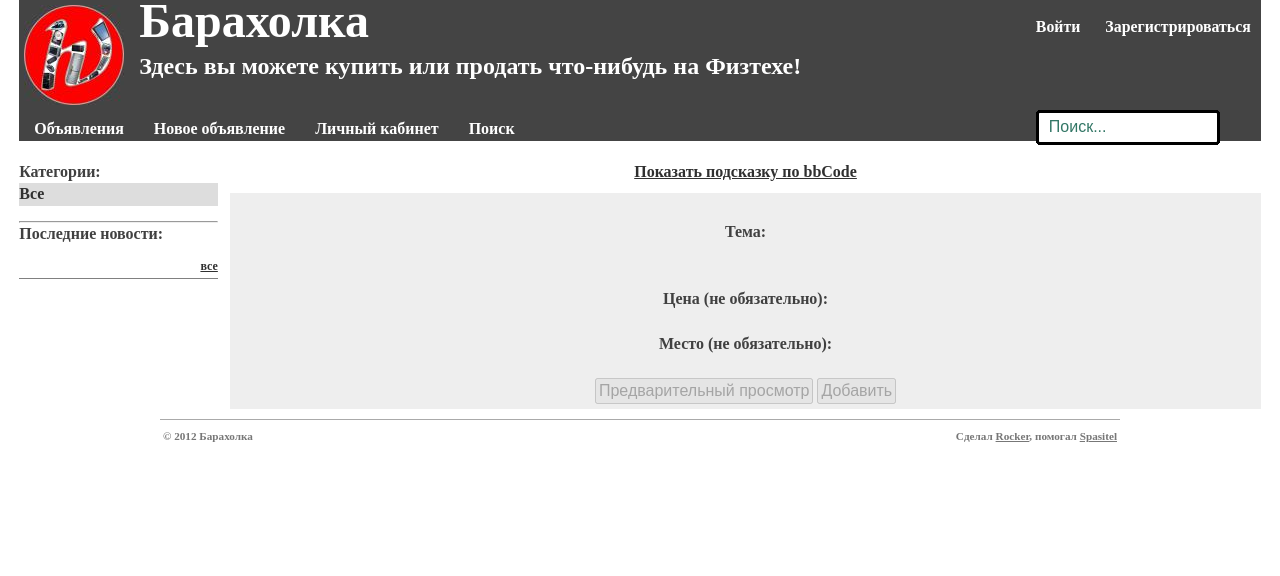
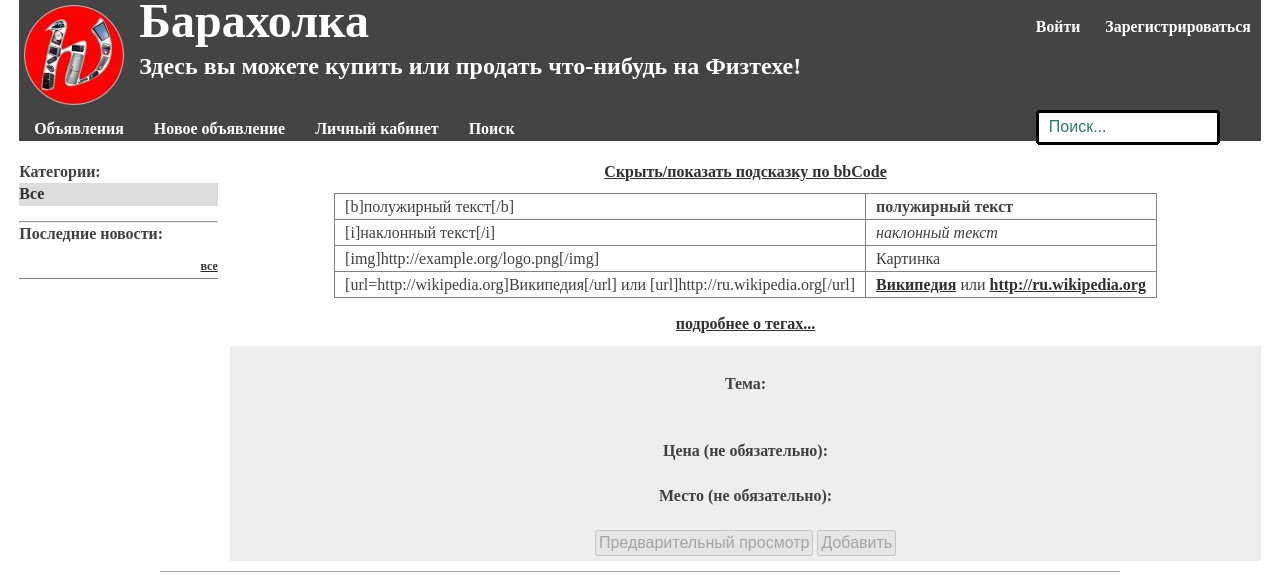
Before and after one commit to wd5/baraholka, a Django app: template buy/templates/ad_add.html in a window 1280 px wide. Shown: the top 576 px of the page. Run offline with Django 3.2, Linux system fonts and the light colour scheme; the template is opened without the code that fills it, so the values that code supplies are empty; parts of the project's set-up code (start-up, migrations or seed data) failed here and were passed over.

Commit message:
Now BBcode tooltip is shown by default.

```diff
--- a/buy/templates/ad_add.html
+++ b/buy/templates/ad_add.html
@@ -42,8 +42,8 @@ return false;
 </font>
 {% endautoescape %}
 {% endif %}
-<a href='javascript:;' onclick=showTooltip()> Показать подсказку по bbCode </a>
-<div id=tooltip style='display: none'>
+<a href='javascript:;' onclick=showTooltip()> Скрыть/показать подсказку по bbCode </a>
+<div id=tooltip style='display: block'>
 <table border='1'>
   <tr>
     <td>[b]полужирный текст[/b]</td>
```
